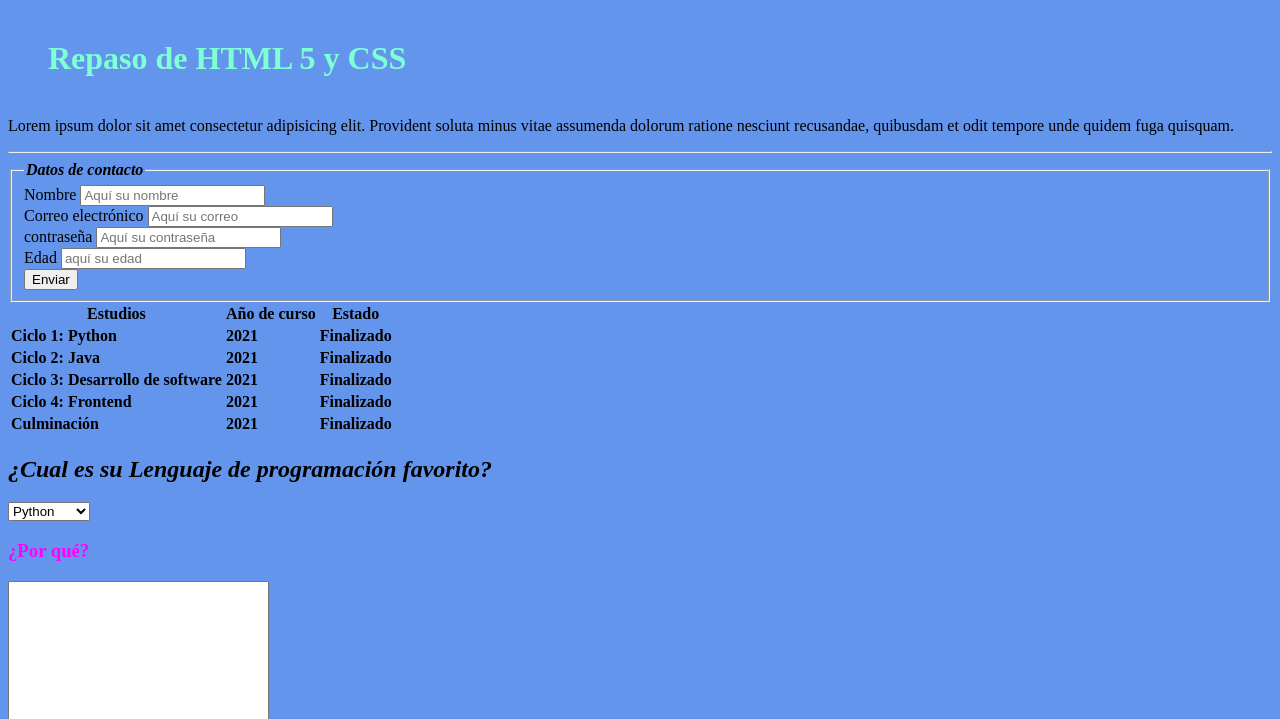
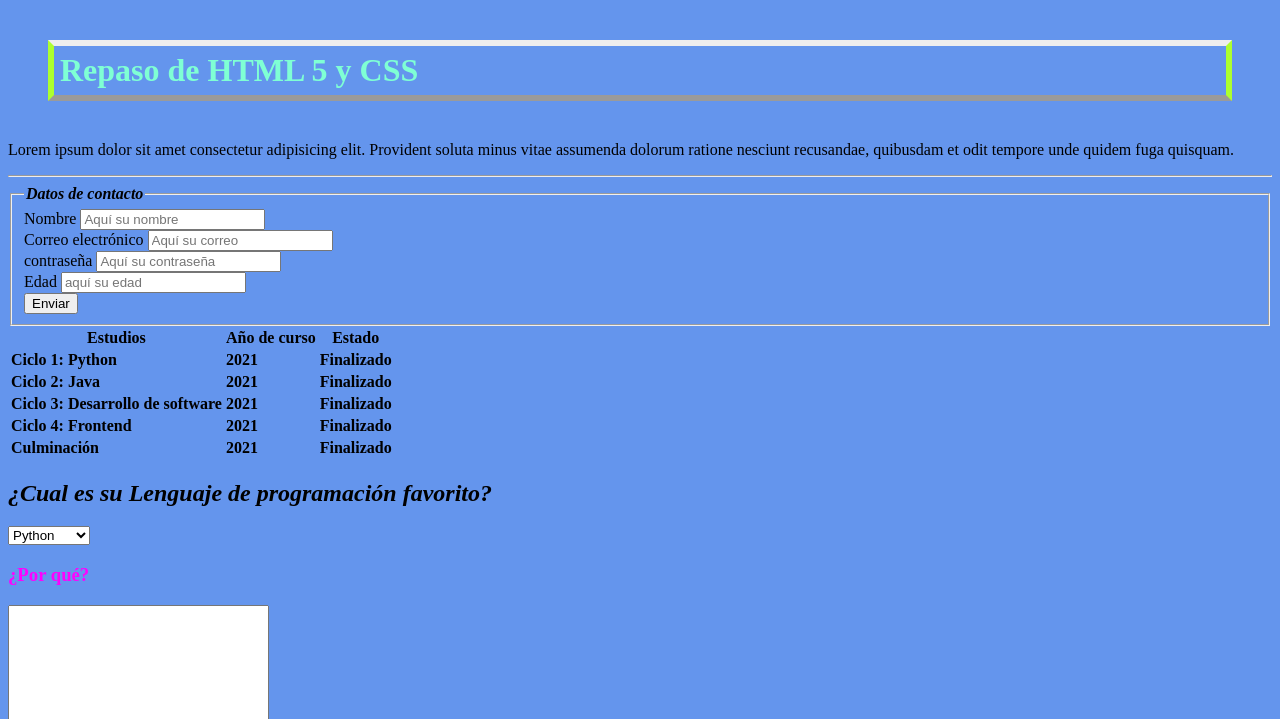
Before and after one commit to WilliamDMP/html-css, a plain HTML site: page index.html in a window 1280 px wide. Shown: the top 719 px of the page. Drawn offline with Linux system fonts and the light colour scheme.

Commit message:
paddingborder

```diff
--- a/estilos.css
+++ b/estilos.css
@@ -5,6 +5,11 @@ body {
 #titulo {
     color: aquamarine;
     margin: 40px;
+    padding: 6px;
+    border-style: outset;
+    border-width: 6px;
+    border-left: 6px solid greenyellow;
+    border-right: 6px solid greenyellow;
 }
 
 h3 {
```
